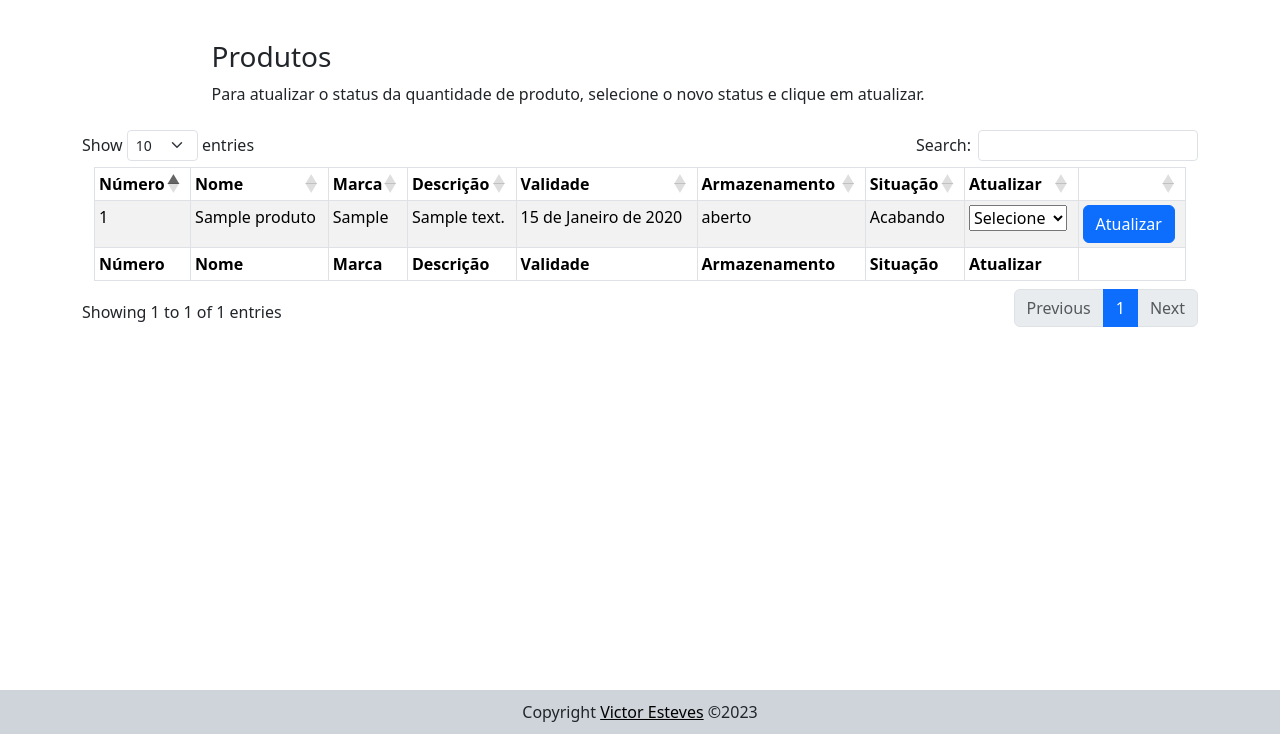
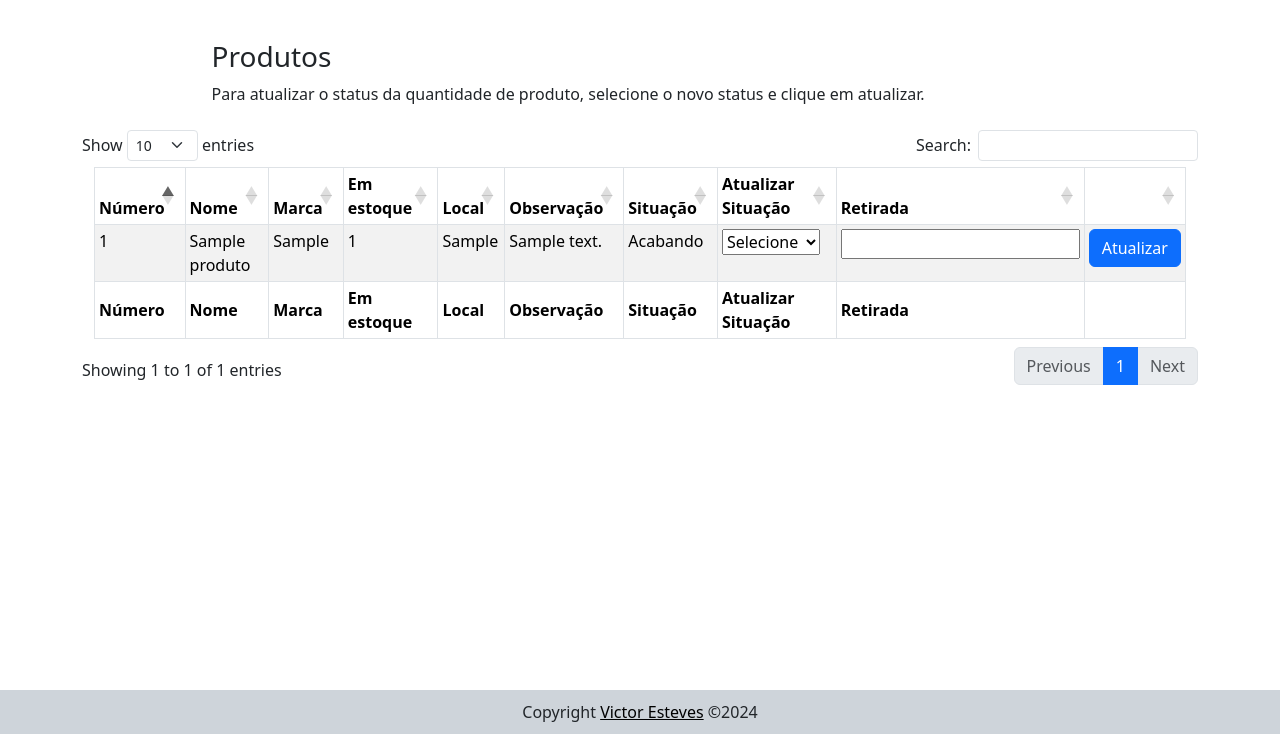
Before and after one commit to victoresteves10/estoque, a Django app: page /produtos/ in a window 1280 px wide. Shown: the part 66-800 px from the top of the page. Run offline with Django 4.2, Linux system fonts and the light colour scheme; a user stored in the database is signed in; tables that the repository leaves empty hold one stand-in row (values such as "Sample post"); some libraries are stand-ins or nearby versions.

Commit message:
Atualização 15/05

```diff
--- a/produtos/models.py
+++ b/produtos/models.py
@@ -4,12 +4,8 @@ from django.contrib.auth.models import User
 
 
 class Produto(models.Model):
-    guardado = (
-        ("aberto", "aberto"),
-        ("estoque", "estoque")
-    )
     quantidade = (
-        ("Acabando", "Acambando"), ("Acabou", "Acabou"), ("Cheio", "Cheio")
+        ("Acabando", "Acabando"), ("Acabou", "Acabou"), ("Cheio", "Cheio")
     )
     nome = models.CharField(max_length=200)
     numero = models.IntegerField()
@@ -17,8 +13,8 @@ class Produto(models.Model):
     descricao = models.TextField()
     validade = models.DateField()
     marca = models.CharField(max_length=200)
-    armazenamento = models.CharField(
-        max_length=10, choices=guardado, blank=False, null=False)
+    aberto = models.IntegerField()
+    fechado = models.IntegerField()
     situacao = models.CharField(
         max_length=20, choices=quantidade, blank=False, null=False)
 
--- a/produtos/templates/produtos.html
+++ b/produtos/templates/produtos.html
@@ -1,5 +1,5 @@
 <!DOCTYPE html>
-<html lang="en">
+<html lang="Pt-br">
 {% load static %}
 
 <head>
@@ -36,7 +36,7 @@
                     <li><a class="dropdown-item" data-bs-toggle="modal" data-bs-target="#logoutModal"
                             href="#">Logout</a>
                     </li>
-                    <li><a class="dropdown-item" href="#">Admin</a></li>
+                    <li><a class="dropdown-item" href="{% url 'admin'%}">Admin</a></li>
 
                 </ul>
             </div>
@@ -48,12 +48,14 @@
 
         <div class="container-fluid d-flex justify-content-center">
             <div class="row">
+
                 <h1 class="h3 mb-2 text-gray-800">Produtos</h1>
                 <section>
                     <p class="mb-4">Para atualizar o status da quantidade de produto, selecione o novo status e clique
                         em
                         atualizar.
                     </p>
+
                 </section>
             </div>
         </div>
@@ -65,11 +67,12 @@
                         <th class="th-sm">Número</th>
                         <th class="th-sm">Nome</th>
                         <th class="th-sm">Marca</th>
-                        <th class="th-sm">Descrição</th>
-                        <th class="th-sm">Validade</th>
-                        <th class="th-sm">Armazenamento</th>
+                        <th class="th-sm">Em estoque</th>
+                        <th class="th-sm">Local</th>
+                        <th class="th-sm">Observação</th>
                         <th class="th-sm">Situação</th>
-                        <th>Atualizar</th>
+                        <th>Atualizar Situação</th>
+                        <th>Retirada</th>
                         <th></th>
 
                     </tr>
@@ -79,11 +82,12 @@
                         <th>Número</th>
                         <th>Nome</th>
                         <th>Marca</th>
-                        <th>Descrição</th>
-                        <th>Validade</th>
-                        <th>Armazenamento</th>
+                        <th>Em estoque</th>
+                        <th>Local</th>
+                        <th>Observação</th>
                         <th>Situação</th>
-                        <th>Atualizar</th>
+                        <th>Atualizar Situação</th>
+                        <th>Retirada</th>
                         <th></th>
 
 
@@ -95,9 +99,9 @@
                         <td>{{produto.numero}}</td>
                         <td>{{produto.nome}}</td>
                         <td>{{produto.marca}}</td>
+                        <td>{{produto.aberto}}</td>
+                        <td>{{produto.local}}</td>
                         <td>{{produto.descricao}}</td>
-                        <td>{{produto.validade}}</td>
-                        <td>{{produto.armazenamento}}</td>
                         <td>{{produto.situacao}}</td>
                         <td>
                             <form method="POST" action="{% url 'atualiza' produto.id %}">
@@ -109,7 +113,11 @@
                                         <option value="Cheio" name="{{produto.id}}">Cheio</option>
                                     </select>{% csrf_token %}
                                 </div>
-                        <td><input class="btn btn-primary" type="submit" id="{{produto.id}}" value="Atualizar">
+                        <td>
+                            <input type="number" name="retirada" id="{{produto.id}}"></imput>
+                        </td>
+                        <td>
+                            <input class="btn btn-primary" type="submit" id="{{produto.id}}" value="Atualizar">
                         </td>
                         </form>
                         </td>
@@ -118,8 +126,6 @@
                 </tbody>
             </table>
         </section>
-
-
 
 
 
@@ -134,7 +140,7 @@
                         <p>Clique em sair para logout</p>
                     </div>
                     <div class="modal-footer">
-                        <button type="button" class="btn btn-primary">Sair</button>
+                        <a class="btn btn-primary" href="{% url 'index'%}" role="button">Sair</a>
                     </div>
                 </div>
             </div>
@@ -144,7 +150,7 @@
         <div class="container my-auto">
             <div class="copyright text-center col-md-12 ">
                 <span>Copyright <a href="https://github.com/victoresteves10" target="_blank" class="cor-footer">Victor
-                        Esteves</a> &copy;2023 </span>
+                        Esteves</a> &copy;2024 </span>
             </div>
         </div>
     </footer>
--- a/produtos/views.py
+++ b/produtos/views.py
@@ -1,4 +1,4 @@
-from django.shortcuts import render, redirect
+from django.shortcuts import render, redirect, get_object_or_404
 from setup import urls
 from django.urls import reverse
 from django.contrib.auth.models import User
@@ -26,10 +26,38 @@ def produtos(request):
 @login_required
 def atualiza(request, id):
     if request.method == "POST":
+        # Obtendo os parâmetros do POST
         parametro = request.POST.get('atualizar')
-        produto = Produto.objects.filter(id=id)
-        produto.update(situacao=parametro)
+        retirada = request.POST.get('retirada')
+
+        # Convertendo retirada para inteiro
+        try:
+            retirada = int(retirada)
+        except ValueError:
+            messages.add_message(request, constants.ERROR,
+                                 'Quantidade de retirada inválida')
+            return redirect(reverse('produtos'))
+
+        # Obtendo a instância do produto
+        produto = get_object_or_404(Produto, id=id)
+
+        # Atualizando a situação
+        produto.situacao = parametro
+
+        # Realizando a subtração
+        produto.aberto = produto.aberto - retirada
+
+        # Salvando a instância atualizada no banco de dados
+        produto.save()
+
+        # Adicionando mensagem de sucesso
         messages.add_message(request, constants.SUCCESS,
                              'Produto atualizado com sucesso')
 
         return redirect(reverse('produtos'))
+
+    else:
+        # Lidar com outros métodos HTTP, se necessário
+        messages.add_message(request, constants.ERROR,
+                             'Método não permitido')
+        return redirect(reverse('produtos'))
--- a/templates/bases/base.html
+++ b/templates/bases/base.html
@@ -29,7 +29,7 @@
         <div class="container my-auto">
             <div class="copyright text-center col-md-12 ">
                 <span>Copyright <a href="https://github.com/victoresteves10" target="_blank" class="cor-footer">Victor
-                        Esteves</a> &copy;2023 </span>
+                        Esteves</a> &copy;2024 </span>
             </div>
         </div>
     </footer>
```
Also changed, not shown: produtos/admin.py (+19 -3 lines), setup/settings.py (+8 -8 lines), produtos/migrations/0002_remove_produto_armazenamento_produto_aberto_and_more.py (added).
